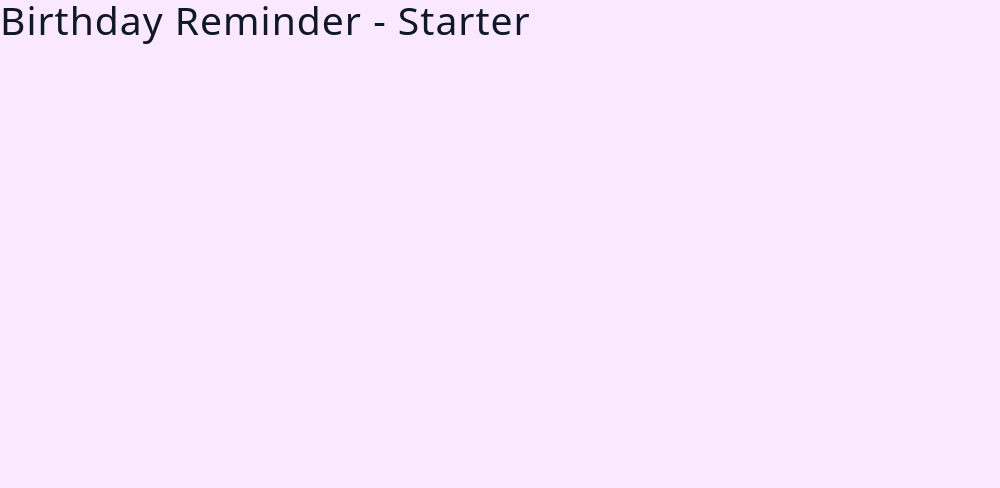
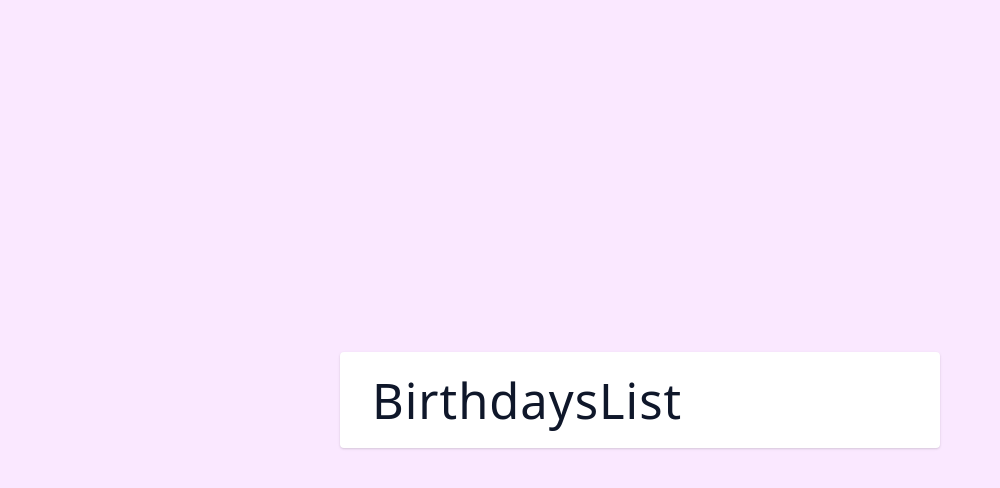
Before and after one commit to Amir2210/birthday-buddy, a React (Vite) app: page / in a window 1280 px wide. Shown: the top 488 px of the page, without its empty margins (0-1000 px from the left). Built offline with nearby package versions, Linux system fonts and the light colour scheme.

Commit message:
Create BirthdaysList cmp

```diff
--- a/src/RootCmp.jsx
+++ b/src/RootCmp.jsx
@@ -1,3 +1,11 @@
+import { BirthdaysList } from './cmps/BirthdaysList';
+
 export function RootCmp() {
-  return <h2>Birthday Reminder - Starter</h2>;
+  return (
+    <main>
+      <section className='container'>
+        <BirthdaysList />
+      </section>
+    </main>
+  )
 }
--- /dev/null
+++ b/src/cmps/BirthdaysList.jsx
@@ -0,0 +1,5 @@
+export function BirthdaysList() {
+  return (
+    <h1>BirthdaysList</h1>
+  )
+}
```
